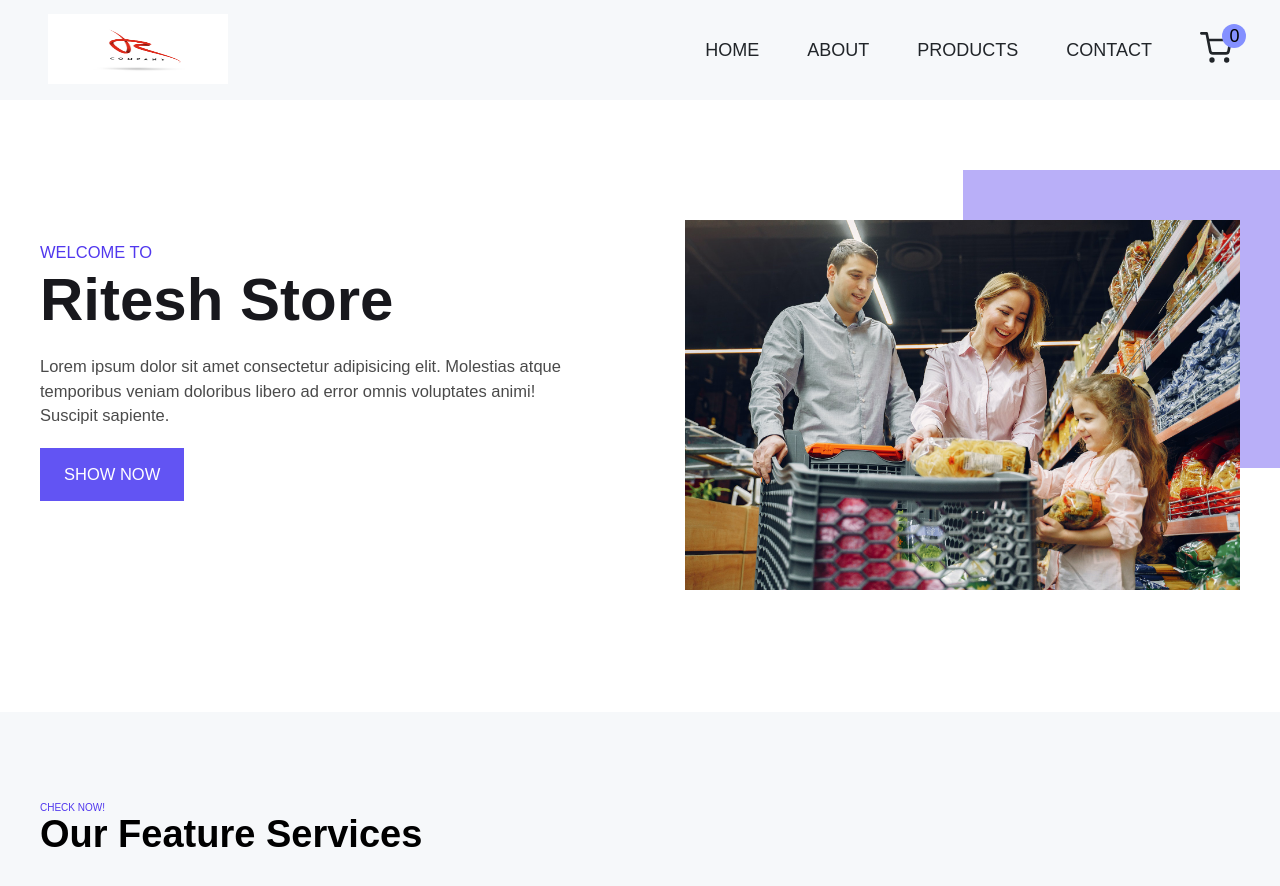
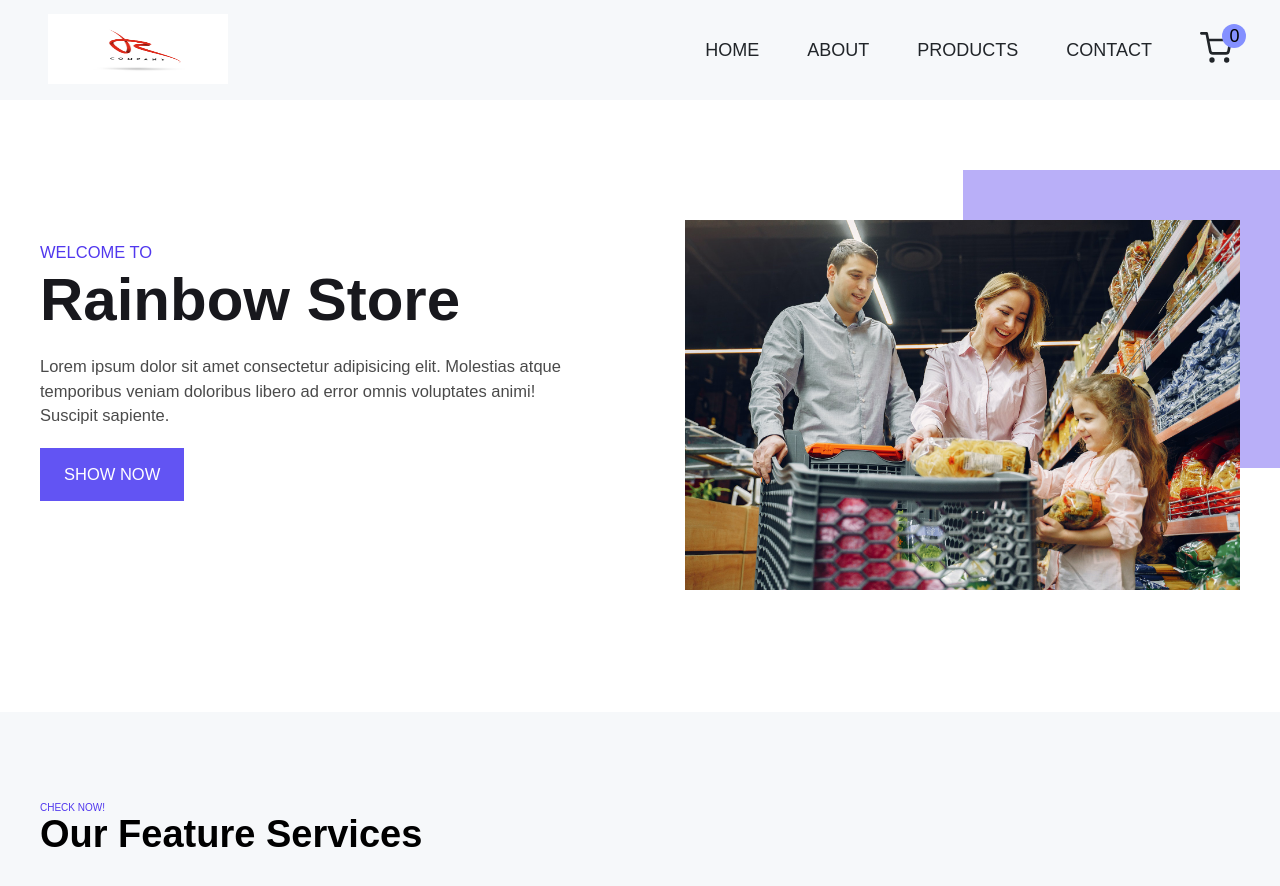
Before and after one commit to Ritesh456789/Rainbow-store, a React (Create React App) app: page / in a window 1280 px wide. Shown: the top 886 px of the page. Built offline with nearby package versions, Linux system fonts and the light colour scheme; no server answers.

Commit message:
Update Home.js

```diff
--- a/src/Home.js
+++ b/src/Home.js
@@ -7,7 +7,7 @@ import FeatureProduct from "./components/FeatureProduct";
 
 const Home = () => {
   const data = {
-    name: "Ritesh Store ",
+    name: "Rainbow Store ",
   };
 
   return (
```
